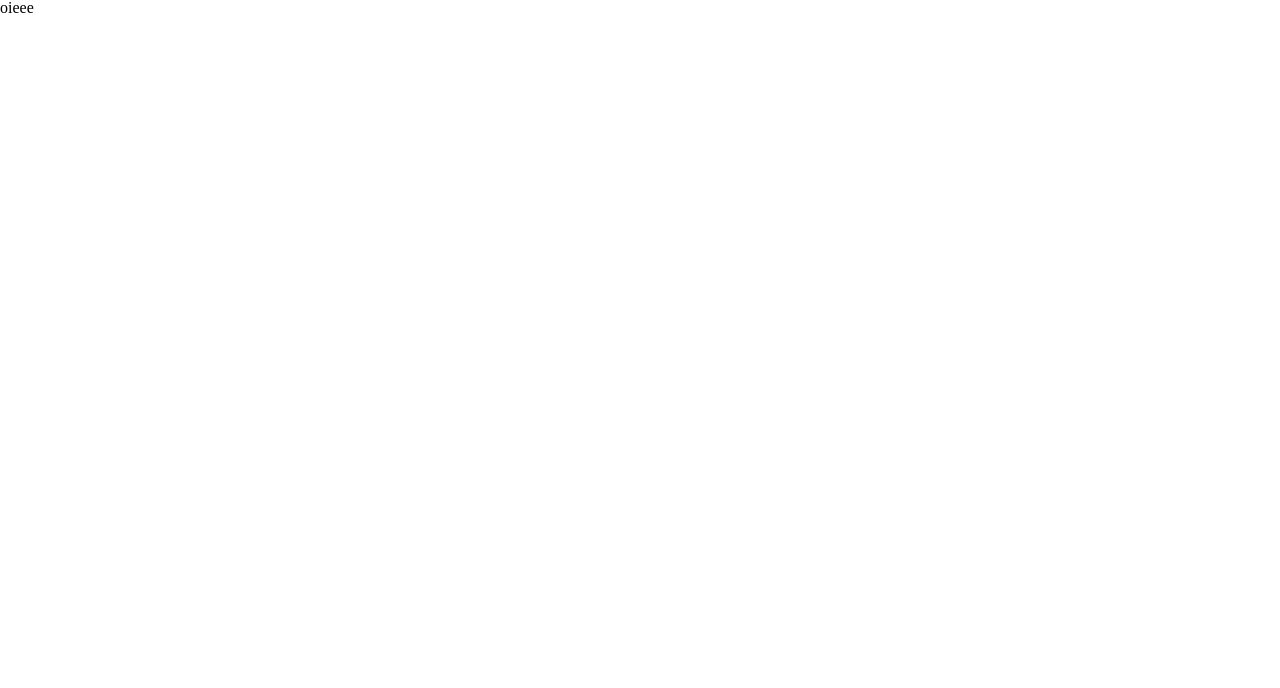
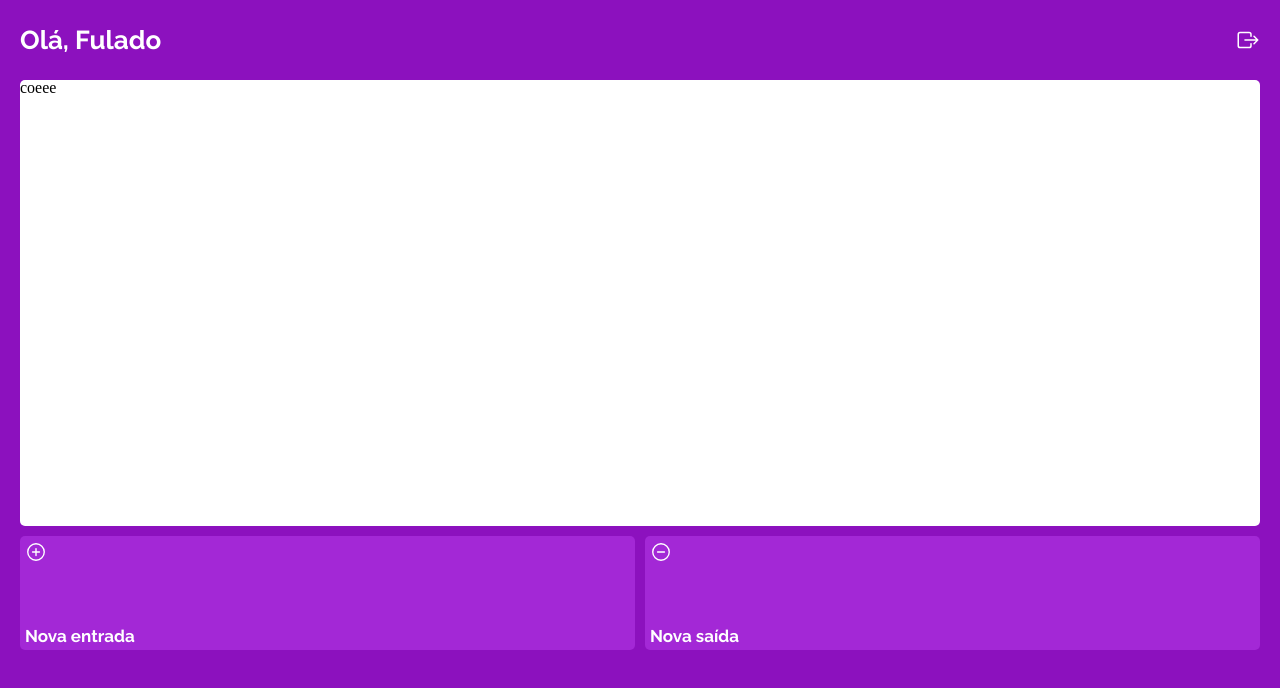
Before and after one commit to sergiomendes23/projeto13-mywallet-front, a React (Create React App) app: page /home in a window 1280 px wide. Shown: the top 688 px of the page. Built offline with nearby package versions, Linux system fonts and the light colour scheme; a web font is replaced by a local one.

Commit message:
Pagina SignUp rodando com mongo

```diff
--- a/src/App.js
+++ b/src/App.js
@@ -3,14 +3,18 @@ import { BrowserRouter, Routes, Route } from "react-router-dom";
 import Login from "./Login";
 import SignUp from "./SignUp";
 import Home from "./Home";
+import PageIn from "./PageIn";
+import PageOut from "./PageOut";
 
 export default function App () {
     return (
         <BrowserRouter>
             <Routes>
                 <Route path="/" element={<Login />} />
-                <Route path="/SignUp" element={<SignUp />} />
-                <Route path="/Home" element={<Home />} />
+                <Route path="/signup" element={<SignUp />} />
+                <Route path="/home" element={<Home />} />
+                <Route path="/pagein" element={<PageIn />} />
+                <Route path="/pageout" element={<PageOut />} />
             </Routes>
         </BrowserRouter>
     )
--- a/src/Home.js
+++ b/src/Home.js
@@ -1,3 +1,143 @@
+import styled from 'styled-components';
+import { Link } from 'react-router-dom';
+
 export default function Home() {
-    return ('oieee')
+    return (
+        <Container>
+            <Header>
+                <h1>Olá, Fulado</h1>
+                <ion-icon name="exit-outline"></ion-icon>
+            </Header>
+            <Dados>
+                <Contas>
+                    <h1>coeee</h1>
+                </Contas>
+                <EntradaESaida>
+                    <Entrada to="/pagein" style={{textDecoration: 'none'}}>
+                        <ItensEntrada>
+                            <ion-icon name="add-circle-outline"></ion-icon>
+                            <h1>Nova entrada</h1>
+                        </ItensEntrada>
+                    </Entrada>
+                    <Saida to="/pageout" style={{textDecoration: 'none'}}>
+                        <ItensSaida>
+                            <ion-icon name="remove-circle-outline"></ion-icon>
+                            <h1>Nova saída</h1>
+                        </ItensSaida>
+                    </Saida>
+                </EntradaESaida>
+            </Dados>
+        </Container>
+    )
 }
+
+const Container = styled.div`
+    width: 100vw;
+    height: 100vh;
+    background-color: #8C11BE;
+`
+const Header = styled.div`
+    width: 100%;
+    height: 80px;
+    display: flex;
+    align-items: center;
+    justify-content: space-between;
+    box-sizing: border-box;
+    padding: 20px;
+    h1{
+        font-family: 'Raleway';
+        font-weight: 700;
+        font-size: 26px;
+        color: #FFFFFF;
+    }
+    ion-icon{
+        width: 24px;
+        height: 24px;
+        color: #FFFFFF;
+    }
+`
+const Dados = styled.div`
+    display: flex;
+    align-items: center;
+    justify-content: center;
+    flex-direction: column;
+    padding-left: 20px;
+    padding-right: 20px;
+    box-sizing: border-box;
+`
+const Contas = styled.div`
+    width: 100%;
+    height: 446px;
+    background-color: #FFFFFF;
+    border-radius: 5px;
+    margin-bottom: 10px;
+
+`
+const EntradaESaida = styled.div`
+    width: 100vw;
+    display: flex;
+    flex-direction: row;
+    box-sizing: border-box;
+    padding-left: 20px;
+    padding-right: 20px;
+`
+const Entrada = styled(Link)`
+    width: 100vw;
+    height: 114px;
+    background-color: #A328D6;
+    border-radius: 5px;
+    margin-right: 5px;
+    border: none;
+`
+const ItensEntrada = styled.div`
+    width: 30%;
+    height: 100%;
+    display: flex;
+    justify-content: space-between;
+    flex-direction: column;
+    box-sizing: border-box;
+    padding: 5px;
+
+        h1{
+            font-family: 'Raleway';
+            font-weight: 700;
+            font-size: 17px;
+            color: #FFFFFF;
+            text-align: left;
+        }
+        ion-icon{
+            width: 22px;
+            height: 22px;
+            color: #FFFFFF;
+        }
+`
+const Saida = styled(Link)`
+    width: 100vw;
+    height: 114px;
+    background-color: #A328D6;
+    border-radius: 5px;
+    margin-left: 5px;
+    border: none;
+`
+const ItensSaida = styled.div`
+    width: 30%;
+    height: 100%;
+    display: flex;
+    justify-content: space-between;
+    flex-direction: column;
+    box-sizing: border-box;
+    padding: 5px;
+
+        h1{
+            font-family: 'Raleway';
+            font-weight: 700;
+            font-size: 17px;
+            color: #FFFFFF;
+            text-align: left;
+        }
+        ion-icon{
+            width: 22px;
+            height: 22px;
+            color: #FFFFFF;
+        }
+`
--- /dev/null
+++ b/src/PageIn.js
@@ -0,0 +1,90 @@
+import styled from 'styled-components';
+import { Link } from 'react-router-dom';
+
+export default function PageIn(){
+    return (
+        <Container>
+            <Entrada>
+                <h1>Nova entrada</h1>
+            </Entrada>
+            <Valor placeholder="Valor"></Valor>
+            <Descricao placeholder="Descrição"></Descricao>
+            <Salvar to="/Home" style={{textDecoration: 'none'}}>Salvar entrada</Salvar>
+        </Container>
+    )
+}
+
+const Container = styled.div`
+    width: 100vw;
+    height: 100vh;
+    background-color: #8C11BE;
+    box-sizing: border-box;
+    padding-left: 20px;
+    padding-right: 20px;
+`
+const Entrada = styled.div`
+    width: 100%;
+    height: 80px;
+    display: flex;
+    align-items: center;
+    h1{
+        font-family: 'Raleway';
+        font-weight: 700;
+        font-size: 26px;
+        color: #FFFFFF;
+    }
+`
+const Valor = styled.input`
+    width: 100%;
+    height: 58px;
+    background-color: #FFFFFF;
+    border-radius: 5px;
+    margin-bottom: 10px;
+    border: none;
+    font-family: 'Raleway';
+    font-weight: 400;
+    font-size: 20px;
+    color: #000000;
+    box-sizing: border-box;
+    padding: 15px;
+    ::placeholder{
+        font-family: 'Raleway';
+        font-weight: 400;
+        font-size: 20px;
+        color: #000000;
+    }
+`
+const Descricao = styled.input`
+    width: 100%;
+    height: 58px;
+    background-color: #FFFFFF;
+    border-radius: 5px;
+    margin-bottom: 10px;
+    border: none;
+    font-family: 'Raleway';
+    font-weight: 400;
+    font-size: 20px;
+    color: #000000;
+    box-sizing: border-box;
+    padding: 15px;
+    ::placeholder{
+        font-family: 'Raleway';
+        font-weight: 400;
+        font-size: 20px;
+        color: #000000;
+    }
+`
+const Salvar = styled(Link)`
+    width: 100%;
+    height: 46px;
+    display: flex;
+    align-items: center;
+    justify-content: center;
+    background-color: #A328D6;
+    border-radius: 5px;
+    font-family: 'Raleway';
+    font-weight: 700;
+    font-size: 20px;
+    color: #FFFFFF;
+    border: none;
+    cursor: pointer;`
--- /dev/null
+++ b/src/PageOut.js
@@ -0,0 +1,90 @@
+import styled from 'styled-components';
+import { Link } from 'react-router-dom';
+
+export default function PageOut(){
+    return (
+        <Container>
+            <Entrada>
+                <h1>Nova saída</h1>
+            </Entrada>
+            <Valor placeholder="Valor"></Valor>
+            <Descricao placeholder="Descrição"></Descricao>
+            <Salvar to="/Home" style={{textDecoration: 'none'}}>Salvar saída</Salvar>
+        </Container>
+    )
+}
+
+const Container = styled.div`
+    width: 100vw;
+    height: 100vh;
+    background-color: #8C11BE;
+    box-sizing: border-box;
+    padding-left: 20px;
+    padding-right: 20px;
+`
+const Entrada = styled.div`
+    width: 100%;
+    height: 80px;
+    display: flex;
+    align-items: center;
+    h1{
+        font-family: 'Raleway';
+        font-weight: 700;
+        font-size: 26px;
+        color: #FFFFFF;
+    }
+`
+const Valor = styled.input`
+    width: 100%;
+    height: 58px;
+    background-color: #FFFFFF;
+    border-radius: 5px;
+    margin-bottom: 10px;
+    border: none;
+    font-family: 'Raleway';
+    font-weight: 400;
+    font-size: 20px;
+    color: #000000;
+    box-sizing: border-box;
+    padding: 15px;
+    ::placeholder{
+        font-family: 'Raleway';
+        font-weight: 400;
+        font-size: 20px;
+        color: #000000;
+    }
+`
+const Descricao = styled.input`
+    width: 100%;
+    height: 58px;
+    background-color: #FFFFFF;
+    border-radius: 5px;
+    margin-bottom: 10px;
+    border: none;
+    font-family: 'Raleway';
+    font-weight: 400;
+    font-size: 20px;
+    color: #000000;
+    box-sizing: border-box;
+    padding: 15px;
+    ::placeholder{
+        font-family: 'Raleway';
+        font-weight: 400;
+        font-size: 20px;
+        color: #000000;
+    }
+`
+const Salvar = styled(Link)`
+    width: 100%;
+    height: 46px;
+    display: flex;
+    align-items: center;
+    justify-content: center;
+    background-color: #A328D6;
+    border-radius: 5px;
+    font-family: 'Raleway';
+    font-weight: 700;
+    font-size: 20px;
+    color: #FFFFFF;
+    border: none;
+    cursor: pointer;`
--- a/src/SignUp.js
+++ b/src/SignUp.js
@@ -1,17 +1,70 @@
 import styled from 'styled-components';
-import { Link } from 'react-router-dom';
+import { Link, useNavigate } from 'react-router-dom';
+import { useState } from 'react';
+import axios from 'axios';
 
 export default function SignUp() {
+
+    const navigate = useNavigate();
+    const [usuario, setUsuario] = useState({});
+    console.log(usuario)
+
+    function handleForm(e) {
+        setUsuario({
+            ...usuario,
+            [e.target.name]: e.target.value
+        })
+    }
+
+    async function enviarCadastro(e) {
+        e.preventDefault();
+        const {nome, email, senha, confirmeSenha} = usuario
+
+        if(!nome || !email || !senha){
+            return alert('Todos os campos são obrigatórios!')
+        }
+        if(senha !== confirmeSenha){
+            return alert('As senhas devem ser iguais!')
+        }
+
+        try{
+            await axios.post('http://localhost:5000/cadastro', {nome, email, senha})
+            navigate('/')
+        }catch(error){
+            alert(error.response.data)
+        }
+    }
+
     return (
         <Container>
             <Title>
                 <h1>My Wallet</h1>
             </Title>
-            <Corpo>
-                <Nome placeholder="Nome"></Nome>
-                <Email placeholder="E-mail"></Email>
-                <Senha placeholder="Senha"></Senha>
-                <ConfirmeSenha placeholder="Confirme a Senha"></ConfirmeSenha>
+            <Corpo onSubmit={enviarCadastro}>
+                <Nome
+                placeholder="Nome"
+                type="text"
+                name="nome"
+                onChange={handleForm}
+                required></Nome>
+                <Email
+                placeholder="E-mail"
+                type="email"
+                name="email"
+                onChange={handleForm}
+                required></Email>
+                <Senha
+                placeholder="Senha"
+                type="password"
+                name="senha"
+                onChange={handleForm}
+                required></Senha>
+                <ConfirmeSenha
+                placeholder="Confirme a Senha"
+                type="password"
+                name="confirmeSenha"
+                onChange={handleForm}
+                required></ConfirmeSenha>
                 <Cadastrar style={{textDecoration: 'none'}}>Cadastrar</Cadastrar>
             </Corpo>
             <Entrar to="/" style={{textDecoration: 'none'}}>Já tem conta? Entre agora!</Entrar>
@@ -35,7 +88,7 @@ const Title = styled.div`
     line-height: 50px;
     color: #FFFFFF;
 `
-const Corpo = styled.div`
+const Corpo = styled.form`
     display:flex;
     align-items: center;
     justify-content: center;
```
